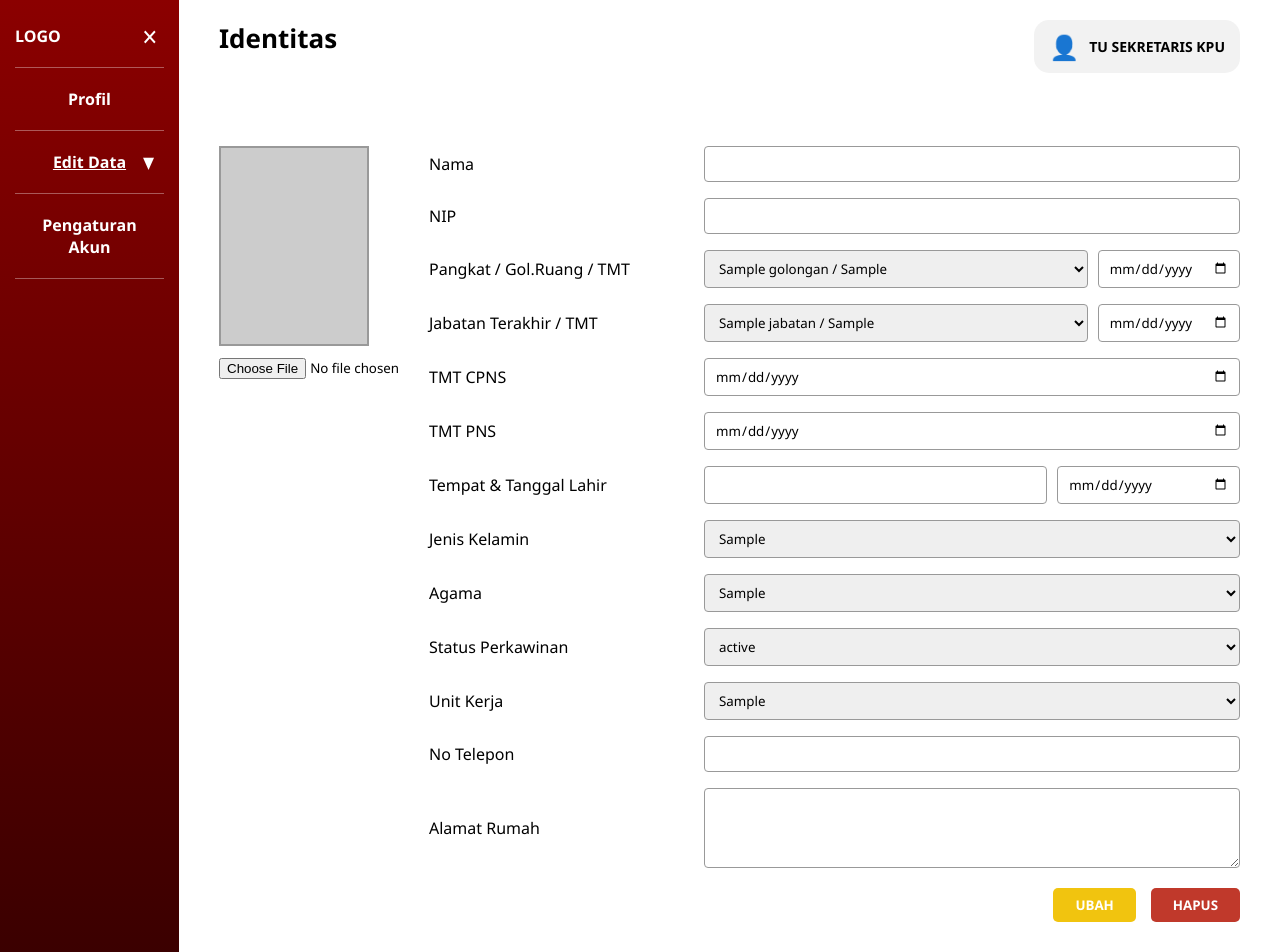
After one commit to Hawa-Andini/Website-KPU, a PHP site: page /Edit_Identitas_User.php in a window 1280 px wide. The commit adds this page. Run offline with PHP 8.4, Linux system fonts and the light colour scheme; the visitor is signed in with stand-in values (Sample User, id 1); tables that the repository leaves empty or names only in its code hold one stand-in row (values such as "Sample post"); data that the repository does not hold is empty.

Commit message:
commit 2

```diff
--- /dev/null
+++ b/Edit_Identitas_User.php
@@ -0,0 +1,399 @@
+<?php
+session_start();
+include "koneksi.php";
+
+if(!isset($_SESSION['nip'])){
+    header("location:Login.php");
+    exit;
+}
+
+$nip = $_SESSION['nip'];
+
+$query = mysqli_query($conn,"SELECT * FROM pegawai WHERE nip='$nip'");
+$data = mysqli_fetch_assoc($query);
+
+$riwayat_gol = mysqli_query($conn,"
+SELECT * FROM riwayat_golongan
+WHERE nip='$nip'
+ORDER BY tmt DESC
+LIMIT 1
+");
+
+$data_gol = mysqli_fetch_assoc($riwayat_gol);
+
+$riwayat_jabatan = mysqli_query($conn,"
+SELECT * FROM riwayat_jabatan
+WHERE nip='$nip'
+ORDER BY tmt DESC
+LIMIT 1
+");
+
+$data_jabatan = mysqli_fetch_assoc($riwayat_jabatan);
+
+$golongan = mysqli_query($conn,"SELECT * FROM master_golongan");
+$jabatan  = mysqli_query($conn,"SELECT * FROM master_jabatan");
+$jk       = mysqli_query($conn,"SELECT * FROM master_jenis_kelamin");
+$agama    = mysqli_query($conn,"SELECT * FROM master_agama");
+$status   = mysqli_query($conn,"SELECT * FROM master_status_perkawinan");
+$unit     = mysqli_query($conn,"SELECT * FROM master_divisi");
+?>
+
+<!DOCTYPE html>
+<html lang="id">
+<head>
+<meta charset="UTF-8">
+<title>Edit Data – Identitas</title>
+<link rel="stylesheet" href="style.css" />
+<style>
+.sidebar-edit {
+    width: 179px;
+    background: linear-gradient(to bottom, #8b0000, #3b0000);
+    color: #fff;
+    padding: 20px 15px;
+    min-height: 100vh;
+}
+
+.form-edit {
+    max-width: 1000px;
+    margin-top: 30px;
+    flex: 1;
+}
+.baris-edit{
+    display:grid;
+    grid-template-columns: 260px 1fr;
+    align-items:center;
+    gap:15px;
+    margin-bottom:16px;
+}
+
+.baris-edit label{
+    font-weight:500;
+}
+.baris-edit input,
+.baris-edit select,
+.baris-edit textarea{
+    width:100%;
+    padding:8px 10px;
+    border:1px solid #999;
+    border-radius:4px;
+}
+
+.baris-edit textarea {
+    min-height: 80px;
+    resize: vertical;
+}
+
+.aksi-edit {
+    margin-top: 20px;
+    display: flex;
+    gap: 15px;
+    justify-content: flex-end; /* INI KUNCINYA */
+}
+
+/* Paksa menu jadi biru */
+.sidebar-edit .item-menu {
+    display: block;
+    padding: 8px 5px;
+    font-weight: bold;
+    text-align: center;
+    cursor: pointer;
+
+    color: #fff !important;   /* pakai ini kalau masih ketimpa */
+    text-decoration: none;
+}
+/* Wrapper foto + form */
+.bagian-identitas {
+    display: flex;
+    align-items: flex-start;
+    gap: 60px;
+    margin-top: 60px; /* supaya turun dari judul */
+}
+
+/* Kotak foto */
+.kotak-foto {
+    width: 150px;
+    margin-top: 30px;
+}
+
+.pratinjau-foto {
+    width: 150px;
+    height: 200px;   /* rasio 3:4 */
+    background: #ccc;
+    border: 2px solid #999;
+}
+
+/* Hilangkan efek visited */
+.sidebar-edit .item-menu:visited {
+    color: #fff !important;
+    text-decoration: none;
+}
+
+/* Aktif pakai underline */
+.sidebar-edit .item-menu.aktif {
+    text-decoration: underline;
+}
+.input-gabung{
+    display:flex;
+    gap:10px;
+}
+
+.input-gabung input[type="text"]{
+    flex:2;
+}
+
+.input-gabung input[type="date"]{
+    flex:1;
+}
+</style>
+</head>
+
+<body class="role-user">
+    <!-- SIDEBAR -->
+<aside class="sidebar-edit">
+    <div class="logo">
+        <span>LOGO</span>
+        <button class="tombol-menu" id="tombolMenu">✕</button>
+    </div>
+      <hr class="garis-menu" />
+
+      <a href="Identitas_User.html" class="item-menu">Profil</a>
+
+      <hr class="garis-menu" />
+
+      <div class="item-menu aktif" id="menuEditData">
+        Edit Data
+        <span class="panah-menu" id="panahEditData">▼</span>
+    </div>
+
+    <div class="submenu" id="submenuEditData">
+        <a href="Edit_Identitas_User.php" class="item-submenu aktif">Identitas</a>
+        <a href="Edit_Riwayat_Golongan_User.php" class="item-submenu">Riwayat Golongan</a>
+        <a href="Edit_Riwayat_Jabatan_User.php" class="item-submenu">Riwayat Jabatan</a>
+        <a href="Edit_Riwayat_Pendidikan_User.html" class="item-submenu">Riwayat Pendidikan</a>
+        <a href="Edit_Riwayat_Diklat_User.html" class="item-submenu">Riwayat Diklat</a>
+        <a href="Edit_Riwayat_Keluarga_User.html" class="item-submenu">Riwayat Keluarga</a>
+        <a href="Edit_Riwayat_Kehormatan_User.html" class="item-submenu">Riwayat Kehormatan</a>
+        <a href="Edit_Riwayat_SKP_User.html" class="item-submenu">Riwayat SKP</a>
+    </div>
+
+    <hr class="garis-menu" />
+
+    <a href="Pengaturan_Akun_User.html" class="item-menu">Pengaturan Akun</a>
+
+      <hr class="garis-menu" />
+    </aside>
+
+
+<!-- KONTEN -->
+<main class="konten">
+    <h2>Identitas</h2>
+     <!-- <button class="tombol-keluar">Log Out</button> -->
+     <div class="user-profile" id="userProfile">
+        <div class="user-info">
+          <div class="user-icon">👤</div>
+          <div class="user-text">
+            <div class="user-name">TU SEKRETARIS KPU</div>
+            <!-- <div class="user-role">Tata Usaha</div> -->
+          </div>
+        </div>
+
+        <div class="dropdown-menu" id="dropdownMenu">
+          <a href="#">Beranda</a>
+          <a href="#">Keluar</a>
+        </div>
+      </div>
+
+      <form method="POST" action="Simpan_Identitas.php" enctype="multipart/form-data">
+
+        <div class="bagian-identitas">
+
+        <!-- FOTO -->
+        <div class="kotak-foto">
+        <div class="pratinjau-foto"></div>
+        <input type="file" name="foto" accept="image/jpeg">
+        </div>
+
+        <div class="form-edit">
+
+        <div class="baris-edit">
+        <label>Nama</label>
+        <input type="text" name="nama_pegawai" value="<?= $data['nama_pegawai'] ?>">
+        </div>
+
+        <div class="baris-edit">
+        <label>NIP</label>
+        <input type="text" name="nip" value="<?= $data['nip'] ?>">
+        </div>
+
+        <!-- Golongan -->
+        <div class="baris-edit">
+        <label>Pangkat / Gol.Ruang / TMT</label>
+
+        <div class="input-gabung">
+        <select name="id_gol">
+
+        <?php while($g = mysqli_fetch_assoc($golongan)){ ?>
+
+        <option value="<?= $g['id_gol'] ?>"
+        <?php if($data['id_gol']==$g['id_gol']) echo "selected"; ?>>
+
+        <?= $g['nama_pangkat'] ?> / <?= $g['kode_gol'] ?>
+
+        </option>
+
+        <?php } ?>
+
+        </select>
+
+        <input type="date" name="tmt_golongan" value="<?= $data_gol['tmt'] ?>">
+
+        </div>
+        </div>
+
+
+        <!-- Jabatan -->
+        <div class="baris-edit">
+        <label>Jabatan Terakhir / TMT</label>
+
+        <div class="input-gabung">
+        <select name="id_jabatan">
+
+        <?php while($g = mysqli_fetch_assoc($jabatan)){ ?>
+
+        <option value="<?= $g['id_jabatan'] ?>"
+        <?php if($data['id_jabatan']==$g['id_jabatan']) echo "selected"; ?>>
+
+        <?= $g['nama_jabatan'] ?> / <?= $g['jenis_jabatan'] ?>
+
+        </option>
+
+        <?php } ?>
+
+        </select>
+
+        <input type="date" name="tmt_jabatan" value="<?= $data_jabatan['tmt'] ?>">
+        </div>
+        </div>
+
+
+        <div class="baris-edit">
+        <label>TMT CPNS</label>
+        <input type="date" name="tmt_cpns" value="<?= $data['tmt_cpns'] ?>">
+        </div>
+
+        <div class="baris-edit">
+        <label>TMT PNS</label>
+        <input type="date" name="tmt_pns" value="<?= $data['tmt_pns'] ?>">
+        </div>
+
+
+        <div class="baris-edit">
+        <label>Tempat & Tanggal Lahir</label>
+
+        <div class="input-gabung">
+        <input type="text" name="tempat_lahir" value="<?= $data['tempat_lahir'] ?>">
+        <input type="date" name="tanggal_lahir" value="<?= $data['tanggal_lahir'] ?>">
+        </div>
+
+        </div>
+
+        <div class="baris-edit">
+        <label>Jenis Kelamin</label>
+
+        <select name="id_jenis_kelamin">
+
+        <?php while($k = mysqli_fetch_assoc($jk)){ ?>
+
+        <option value="<?= $k['id_jenis_kelamin'] ?>"
+        <?php if($data['id_jenis_kelamin']==$k['id_jenis_kelamin']) echo "selected"; ?>>
+
+        <?= $k['jenis_kelamin'] ?>
+
+        </option>
+
+        <?php } ?>
+
+        </select>
+        </div>
+
+
+        <div class="baris-edit">
+        <label>Agama</label>
+
+        <select name="id_agama">
+
+        <?php while($a = mysqli_fetch_assoc($agama)){ ?>
+
+        <option value="<?= $a['id_agama'] ?>">
+        <?= $a['agama'] ?>
+        </option>
+
+        <?php } ?>
+
+        </select>
+
+        </div>
+
+
+        <div class="baris-edit">
+        <label>Status Perkawinan</label>
+
+        <select name="id_status_perkawinan">
+
+        <?php while($s = mysqli_fetch_assoc($status)){ ?>
+
+        <option value="<?= $s['id_status_perkawinan'] ?>">
+        <?= $s['status_perkawinan'] ?>
+        </option>
+
+        <?php } ?>
+
+        </select>
+
+        </div>
+
+
+        <div class="baris-edit">
+        <label>Unit Kerja</label>
+
+        <select name="id_unit_kerja">
+
+        <?php while($u = mysqli_fetch_assoc($unit)){ ?>
+
+        <option value="<?= $u['id_unit_kerja'] ?>">
+        <?= $u['unit_kerja'] ?>
+        </option>
+
+        <?php } ?>
+
+        </select>
+
+        </div>
+
+
+        <div class="baris-edit">
+        <label>No Telepon</label>
+        <input type="text" name="no_telp" value="<?= $data['no_telp'] ?>">
+        </div>
+
+
+        <div class="baris-edit">
+        <label>Alamat Rumah</label>
+        <textarea name="alamat"><?= $data['alamat'] ?></textarea>
+        </div>
+
+
+        <div class="aksi-edit">
+        <button type="submit" class="tombol-ubah">UBAH</button>
+        <button type="reset" class="tombol-hapus">HAPUS</button>
+        </div>
+
+        </div>
+        </div>
+
+        </form>
+
+<script src="script.js"></script>
+
+</body>
+</html>
--- a/Identitas_User.php
+++ b/Identitas_User.php
@@ -212,7 +212,7 @@ $conn->close();
   </div>
 
   <div class="submenu" id="submenuEditData">
-      <a href="Edit_Identitas_User.html" class="item-submenu">Identitas</a>
+      <a href="Edit_Identitas_User.php" class="item-submenu">Identitas</a>
       <a href="Edit_Riwayat_Golongan_User.html" class="item-submenu">Riwayat Golongan</a>
       <a href="Edit_Riwayat_Jabatan_User.html" class="item-submenu">Riwayat Jabatan</a>
       <a href="Edit_Riwayat_Pendidikan_User.html" class="item-submenu">Riwayat Pendidikan</a>
```
Also changed, not shown: Edit_Riwayat_Golongan_User.php (+0 -22 lines), Proses_Login.php (+7 -12 lines), Simpan_Identitas.php (added, +132 -0 lines).
